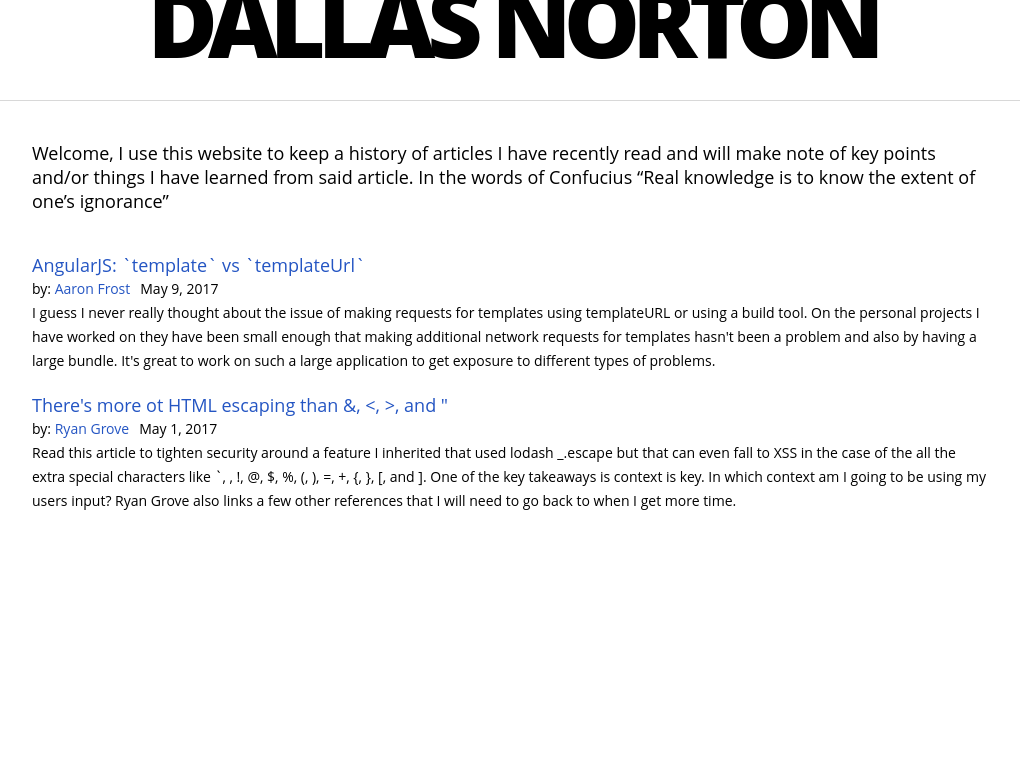
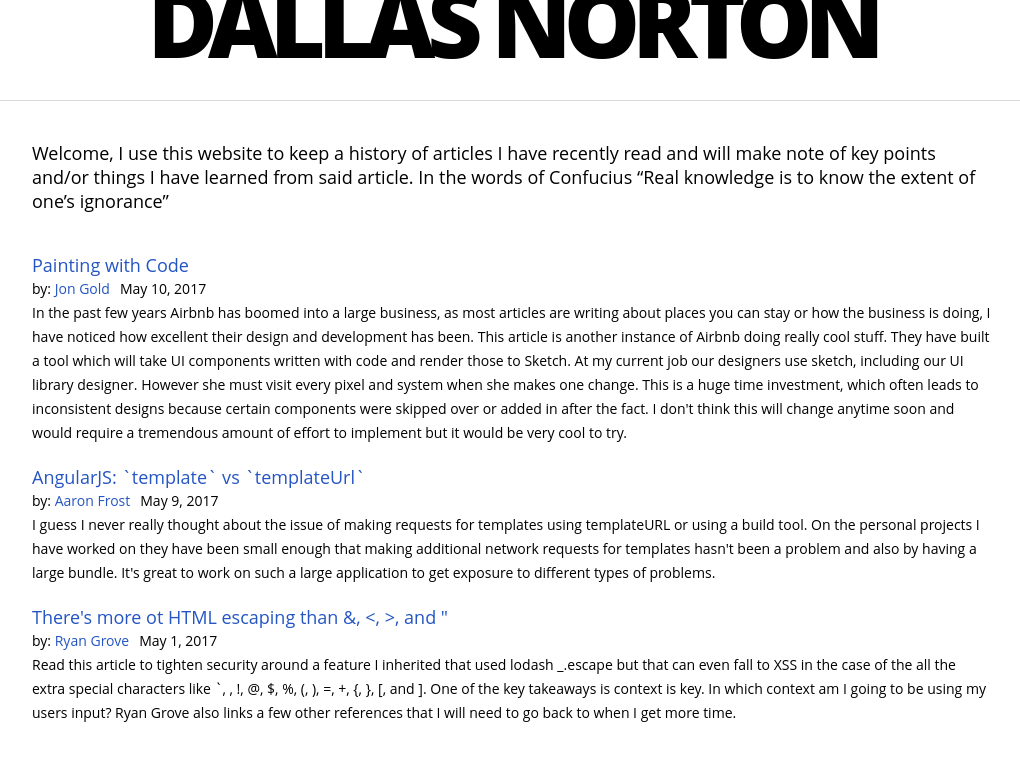
Before and after one commit to dallasnorton/personalSite, a React (Create React App) app: page / in a window 1280 px wide. Shown: the top 760 px of the page, without its empty margins (128-1148 px from the left). Built offline with nearby package versions, Linux system fonts and the light colour scheme.

Commit message:
another article

```diff
--- a/src/App.js
+++ b/src/App.js
@@ -5,6 +5,13 @@ import Articles from './Articles';
 class App extends Component {
   render() {
     const articles = [{
+        "title": "Painting with Code",
+        "href": "https://airbnb.design/painting-with-code/",
+        "takeaways": "In the past few years Airbnb has boomed into a large business, as most articles are writing about places you can stay or how the business is doing, I have noticed how excellent their design and development has been. This article is another instance of Airbnb doing really cool stuff. They have built a tool which will take UI components written with code and render those to Sketch. At my current job our designers use sketch, including our UI library designer. However she must visit every pixel and system when she makes one change. This is a huge time investment, which often leads to inconsistent designs because certain components were skipped over or added in after the fact. I don't think this will change anytime soon and would require a tremendous amount of effort to implement but it would be very cool to try.",
+        "author": "Jon Gold",
+        "authorLink": "https://twitter.com/jongold?lang=en",
+        "date": "May 10, 2017"
+      }, {
         "title": "AngularJS: `template` vs `templateUrl`",
         "href": "https://medium.com/@frosty/angularjs-template-vs-templateurl-cdde055b7907",
         "takeaways": "I guess I never really thought about the issue of making requests for templates using templateURL or using a build tool. On the personal projects I have worked on they have been small enough that making additional network requests for templates hasn't been a problem and also by having a large bundle. It's great to work on such a large application to get exposure to different types of problems.",
```
